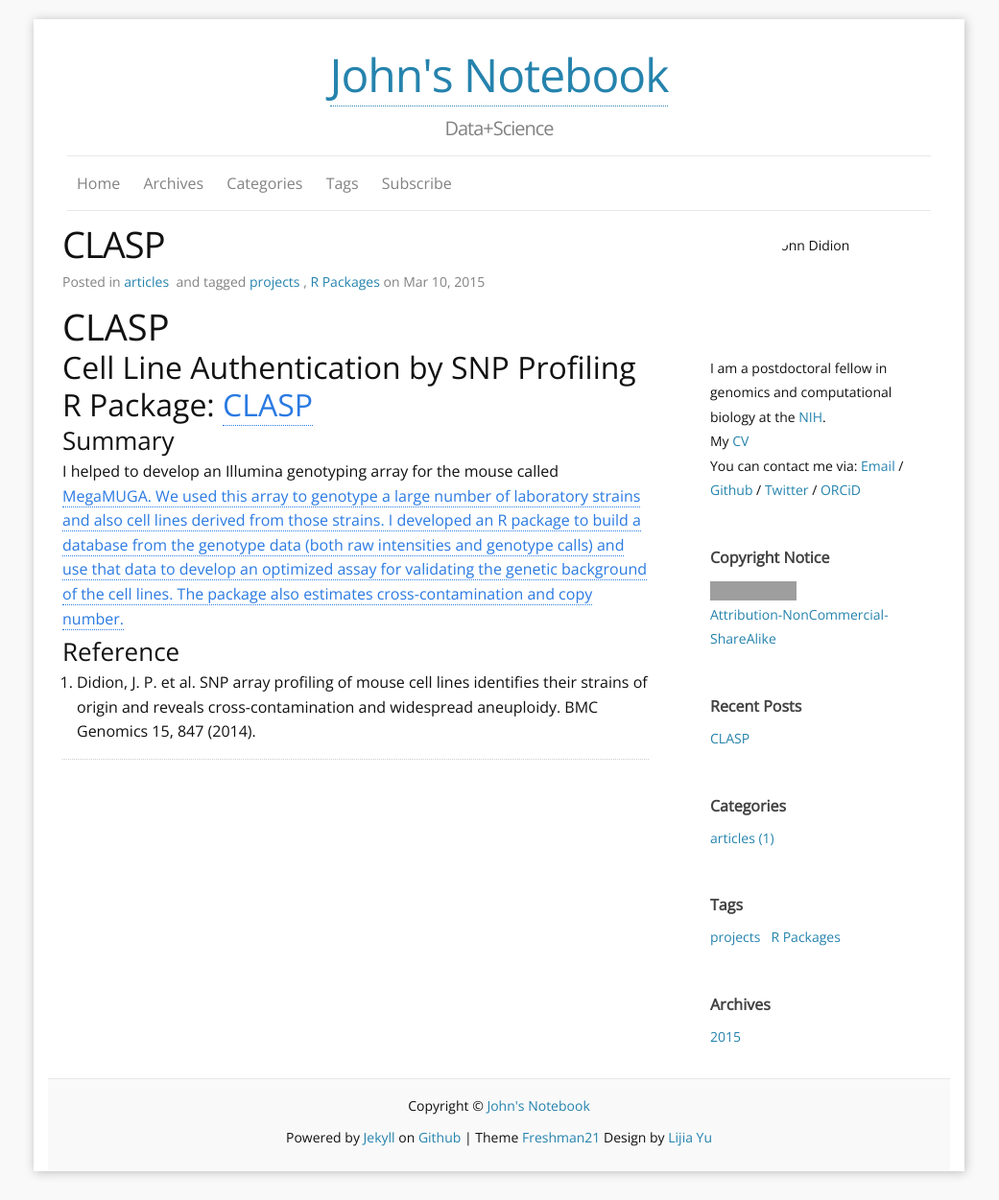
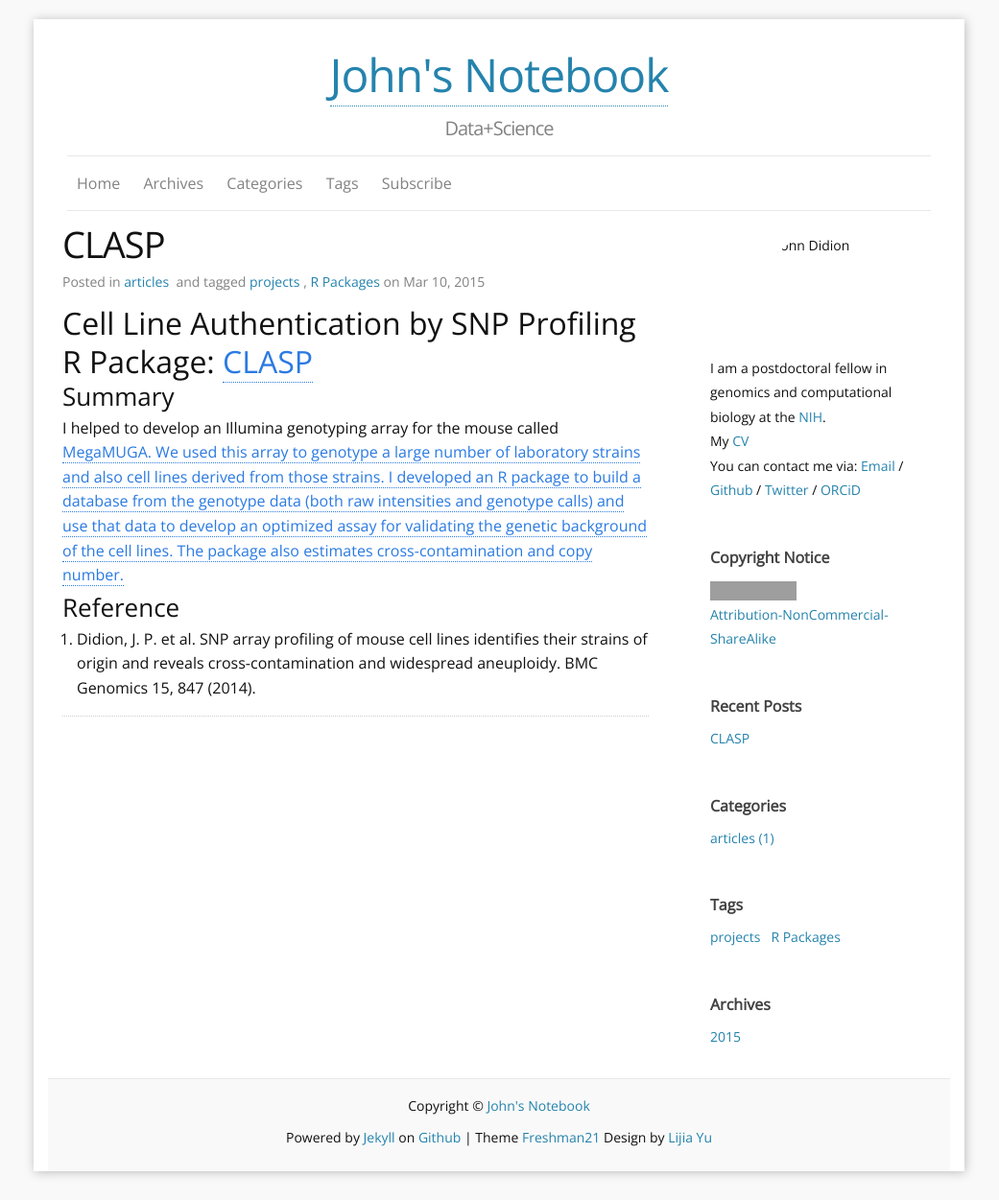
Before and after one commit to jdidion/jdidion.github.io, a Jekyll site: the page built from _posts/2015-03-10-clasp.md, in a window 1280 px wide. Shown: the whole page at 96% size, without its empty margins (120-1161 px from the left). Built offline with Jekyll 4.4.1, drawn with Linux system fonts in a browser that asks for light colours; comment, search, counter and statistics services are not loaded; grey boxes are pictures that could not be loaded.

Commit message:
remote title

```diff
--- a/_posts/2015-03-10-clasp.md
+++ b/_posts/2015-03-10-clasp.md
@@ -10,8 +10,6 @@ tags:
 
 ---
 
-# CLASP
-
 ## Cell Line Authentication by SNP Profiling
 
 ## R Package: <a href="https://github.com/jdidion/clasp">CLASP</a>
```
